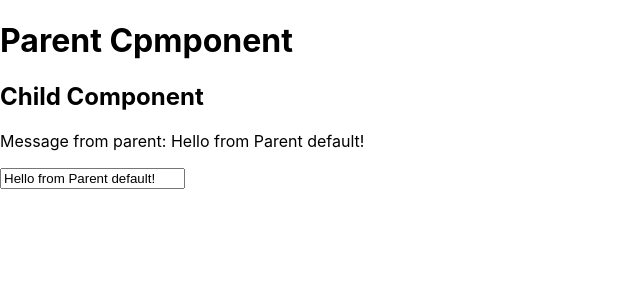
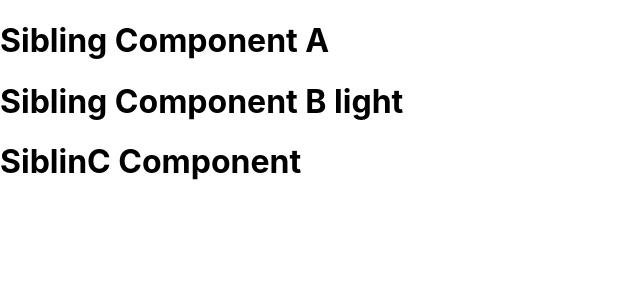
Before and after one commit to neaguolt/ReactCrashCourse, a React (Create React App) app: page / in a window 1280 px wide. Shown: the top 300 px of the page, without its empty margins (0-640 px from the left). Built offline with nearby package versions, Linux system fonts and the light colour scheme.

Commit message:
feat: Use Context to manage state components

```diff
--- a/src/App.js
+++ b/src/App.js
@@ -1,12 +1,19 @@
 
-import ParentComponent from "./Example/ParentComponent";
+import {ThemeProvider} from "./Example/ThemeContext";
+import SiblingA from "./Example/SiblingA"
+import SiblingB from "./Example/SiblingB"
+import SiblingC from "./Example/SiblingC"
 
 const App = () => {
 
   return (
-    <>
-      <ParentComponent />
-    </>
+    <div className="App">
+    <ThemeProvider>
+      <SiblingA />
+      <SiblingB />
+      <SiblingC />
+    </ThemeProvider>
+  </div>
   )
 }
 export default App;
--- /dev/null
+++ b/src/Example/SiblingA.js
@@ -0,0 +1,14 @@
+import { useContext } from "react";
+import ThemeContext from "./ThemeContext";
+
+export default function SiblingA() {
+  const { theme: val1, theme2: val2 } = useContext(ThemeContext);
+  console.log("Sibling ComponentA", val1, val2);
+  return (
+    <div>
+      <h1>
+        Sibling Component A
+      </h1>
+    </div>
+  );
+}
--- /dev/null
+++ b/src/Example/SiblingB.js
@@ -0,0 +1,12 @@
+import { useContext } from "react";
+import ThemeContext from "./ThemeContext";
+
+export default function SiblingB() {
+  const { theme } = useContext(ThemeContext);
+  console.log("SiblingComponentB", theme);
+  return (
+      <h1>
+        Sibling Component B {theme}
+      </h1>
+  );
+}
--- /dev/null
+++ b/src/Example/SiblingC.js
@@ -0,0 +1,11 @@
+import { useContext } from "react";
+import ThemeContext from "./ThemeContext";
+
+export default function SiblingC() {
+    const {theme} = useContext(ThemeContext);
+
+    console.log("SiblingC component: theme=",theme);
+    return (
+        <h1>SiblinC Component</h1>
+    )
+}
--- /dev/null
+++ b/src/Example/ThemeContext.js
@@ -0,0 +1,19 @@
+import { createContext} from "react";
+import { useState } from "react";
+
+const ThemeContext = createContext({
+  theme1: "light",
+  theme2: "dark"
+});
+
+export const ThemeProvider= ({children}) => {
+    const [theme,setTheme] = useState("light");
+    const [theme2, setTheme2]= useState("dark");
+
+    return (
+        <ThemeContext.Provider value={{theme,theme2}}>
+            {children}
+        </ThemeContext.Provider>
+    )
+}
+export default ThemeContext;
```
